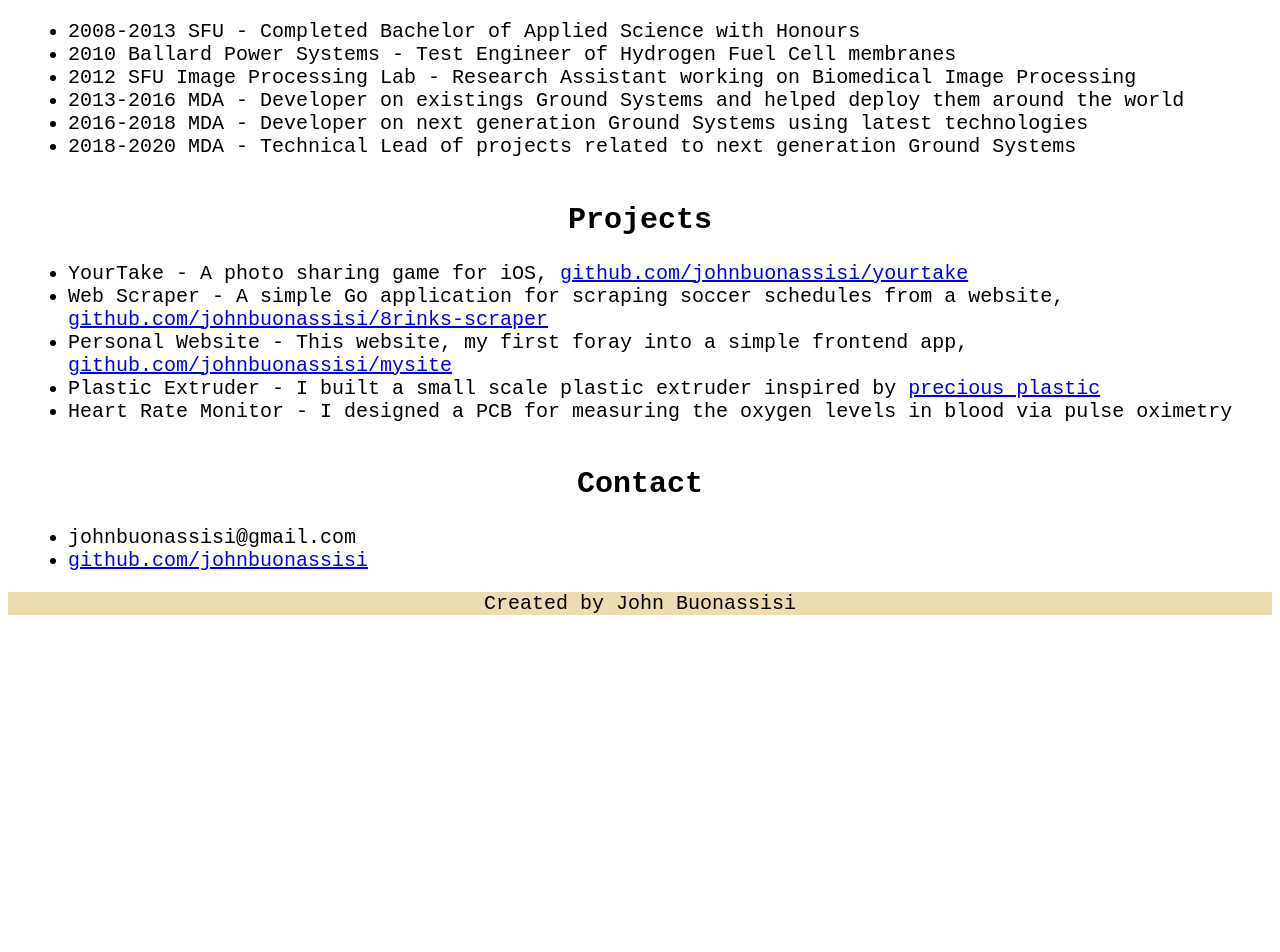
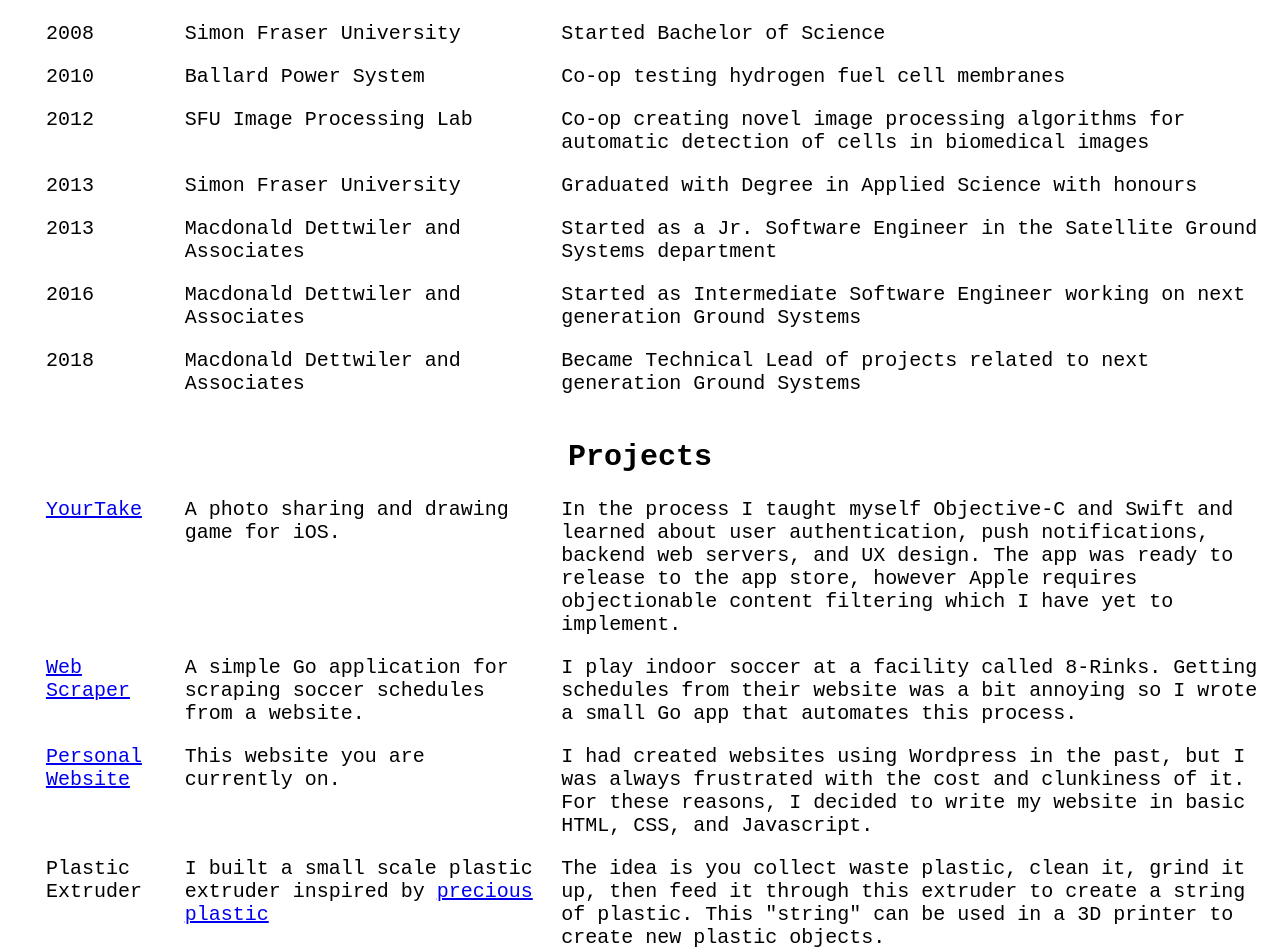
Before and after one commit to johnbuonassisi/mysite, a plain HTML site: page personal.html in a window 1280 px wide. Shown: the part 740-1692 px from the top of the page. Before the commit the page ends 1375 px from the top, so only its background shows below. Drawn offline with Linux system fonts and the light colour scheme.

Commit message:
Formatted timeline and projects using a grid

```diff
--- a/personal.html
+++ b/personal.html
@@ -31,7 +31,7 @@
         <img src="headshot_circle_2.png" alt="Headshot of John Buonassisi" title="John Buonassisi">
         <section id="about-container">
             <h1 id="about-greeting">Hi, I'm John Buonassisi</h1>
-            <p id="about-blurn">I am a Senior Software Engineer who works on bringing Satellite Ground Systems into the 21st century. In my spare time I enjoy anything outdoors related including skiing, biking, soccer, and kayaking. I also love to cook and go on food adventures
+            <p id="about-blurn">I am a Senior Software Engineer working on bringing Satellite Ground Systems into the 21st century. In my spare time I enjoy anything outdoors related including skiing, biking, soccer, and kayaking. I also love to cook and go on food adventures
                 with my wife.
             </p>
         </section>
@@ -76,24 +76,49 @@
     </section>
     <section id="timeline">
         <h2>Timeline</h2>
-        <ul>
-            <li>2008-2013 SFU - Completed Bachelor of Applied Science with Honours</li>
-            <li>2010 Ballard Power Systems - Test Engineer of Hydrogen Fuel Cell membranes</li>
-            <li>2012 SFU Image Processing Lab - Research Assistant working on Biomedical Image Processing</li>
-            <li>2013-2016 MDA - Developer on existings Ground Systems and helped deploy them around the world</li>
-            <li>2016-2018 MDA - Developer on next generation Ground Systems using latest technologies</li>
-            <li>2018-2020 MDA - Technical Lead of projects related to next generation Ground Systems</li>
-        </ul>
+        <div class="timeline">
+            <div>2008</div>
+            <div>Simon Fraser University</div>
+            <div>Started Bachelor of Science</div>
+            <div>2010</div>
+            <div>Ballard Power System</div>
+            <div>Co-op testing hydrogen fuel cell membranes</div>
+            <div>2012</div>
+            <div>SFU Image Processing Lab</div>
+            <div>Co-op creating novel image processing algorithms for automatic detection of cells in biomedical images</div>
+            <div>2013</div>
+            <div>Simon Fraser University</div>
+            <div>Graduated with Degree in Applied Science with honours</div>
+            <div>2013</div>
+            <div>Macdonald Dettwiler and Associates</div>
+            <div>Started as a Jr. Software Engineer in the Satellite Ground Systems department</div>
+            <div>2016</div>
+            <div>Macdonald Dettwiler and Associates</div>
+            <div>Started as Intermediate Software Engineer working on next generation Ground Systems</div>
+            <div>2018</div>
+            <div>Macdonald Dettwiler and Associates</div>
+            <div>Became Technical Lead of projects related to next generation Ground Systems</div>
+        </div>
     </section>
     <section id="projects">
         <h2>Projects</h2>
-        <ul>
-            <li>YourTake - A photo sharing game for iOS, <a href="https://github.com/johnbuonassisi">github.com/johnbuonassisi/yourtake</a></li>
-            <li>Web Scraper - A simple Go application for scraping soccer schedules from a website, <a href="https://github.com/johnbuonassisi/8rinks-scrapper">github.com/johnbuonassisi/8rinks-scraper</a></li>
-            <li>Personal Website - This website, my first foray into a simple frontend app, <a href="https://github.com/johnbuonassisi/mysite">github.com/johnbuonassisi/mysite</a></li>
-            <li>Plastic Extruder - I built a small scale plastic extruder inspired by <a href="https://community.preciousplastic.com/academy/build/extrusion">precious plastic</a></li>
-            <li>Heart Rate Monitor - I designed a PCB for measuring the oxygen levels in blood via pulse oximetry</li>
-        </ul>
+        <div class="timeline">
+            <div><a href="https://github.com/johnbuonassisi/yourtake">YourTake</a>
+            </div>
+            <div>A photo sharing and drawing game for iOS.</div>
+            <div>In the process I taught myself Objective-C and Swift and learned about user authentication, push notifications, backend web servers, and UX design. The app was ready to release to the app store, however Apple requires objectionable content
+                filtering which I have yet to implement.</div>
+            <div><a href="https://github.com/johnbuonassisi/8rinks-scrapper">Web Scraper</a></div>
+            <div>A simple Go application for scraping soccer schedules from a website.</div>
+            <div>I play indoor soccer at a facility called 8-Rinks. Getting schedules from their website was a bit annoying so I wrote a small Go app that automates this process.</div>
+            <div><a href="https://github.com/johnbuonassisi/mysite">Personal Website</a></div>
+            <div>This website you are currently on.</div>
+            <div>I had created websites using Wordpress in the past, but I was always frustrated with the cost and clunkiness of it. For these reasons, I decided to write my website in basic HTML, CSS, and Javascript.
+            </div>
+            <div>Plastic Extruder</div>
+            <div>I built a small scale plastic extruder inspired by <a href="https://community.preciousplastic.com/academy/build/extrusion">precious plastic</a></div>
+            <div>The idea is you collect waste plastic, clean it, grind it up, then feed it through this extruder to create a string of plastic. This "string" can be used in a 3D printer to create new plastic objects.</div>
+        </div>
     </section>
     <section id="contact">
         <h2>Contact</h2>
--- a/style.css
+++ b/style.css
@@ -3,6 +3,15 @@ html {
     font-size: 20px;
     font-family: 'Courier New', Courier, monospace;
     background-color: white;
+}
+
+.timeline {
+    display: grid;
+    grid-template-columns: 10% 30% 60%;
+    margin-left: 3%;
+    margin-right: 3%;
+    row-gap: 1em;
+    column-gap: 1em;
 }
 
 #about {
```
